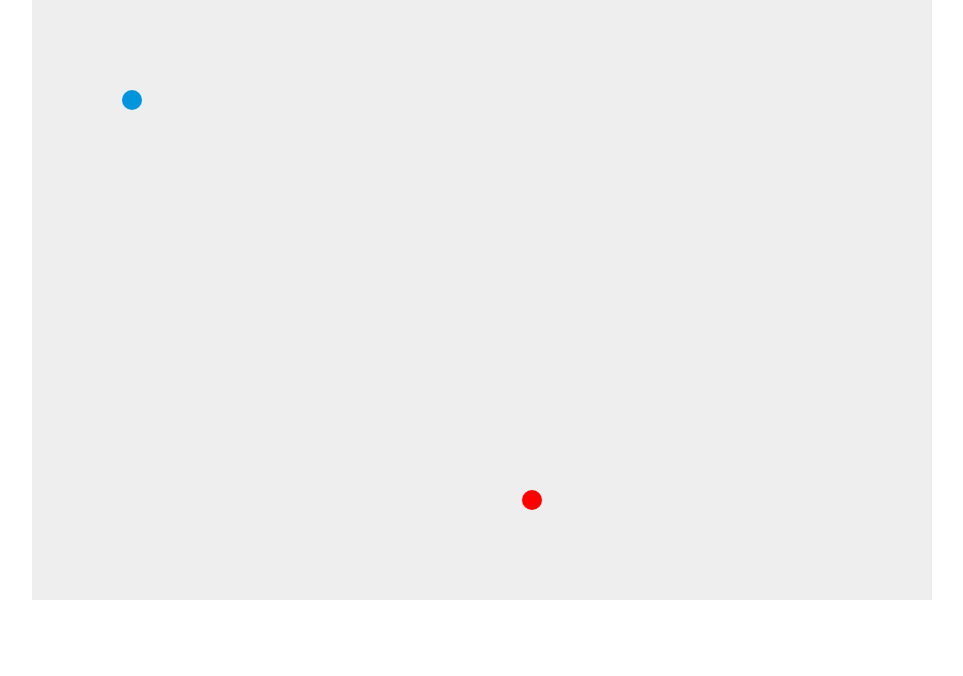
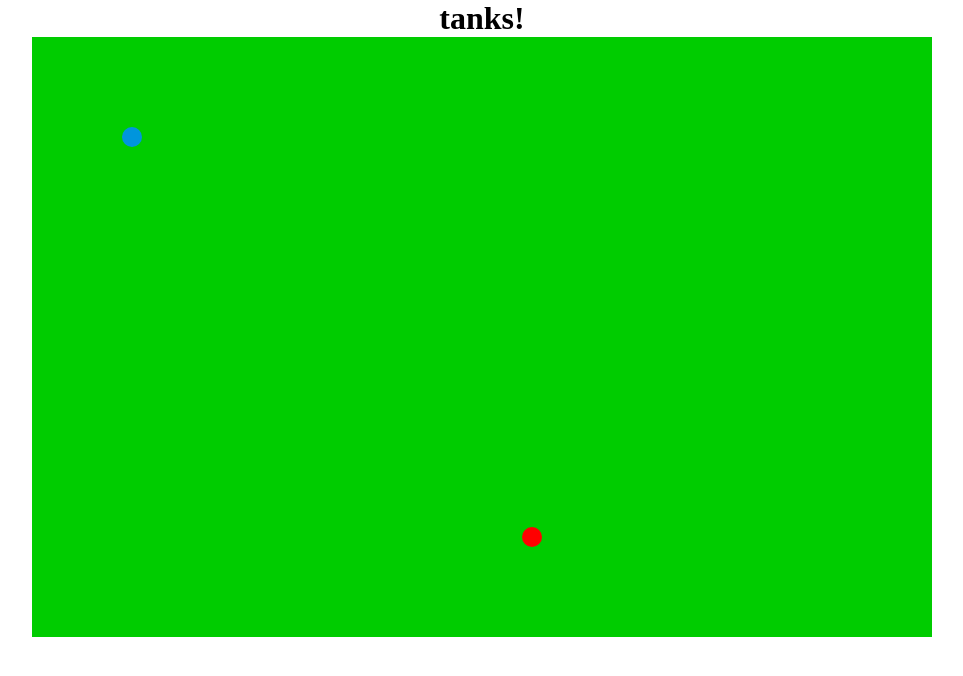
Before and after one commit to DanielZhangD/tanks, a plain HTML site: page index.html in a window 1280 px wide. Shown: the whole page, without its empty margins (158-1121 px from the left). Drawn offline with Linux system fonts and the light colour scheme.

Commit message:
changed colour

```diff
--- a/index.html
+++ b/index.html
@@ -11,7 +11,9 @@
   </head>
 
   <body>
-    <canvas id="myCanvas" width="900" height="600"></canvas>
+    <h1 align="center"> tanks! </h1>
+    <canvas id="myCanvas" width="900" height="600" style="background:  #00cc00;">
+    </canvas>
   </body>
 
 </html>
```
